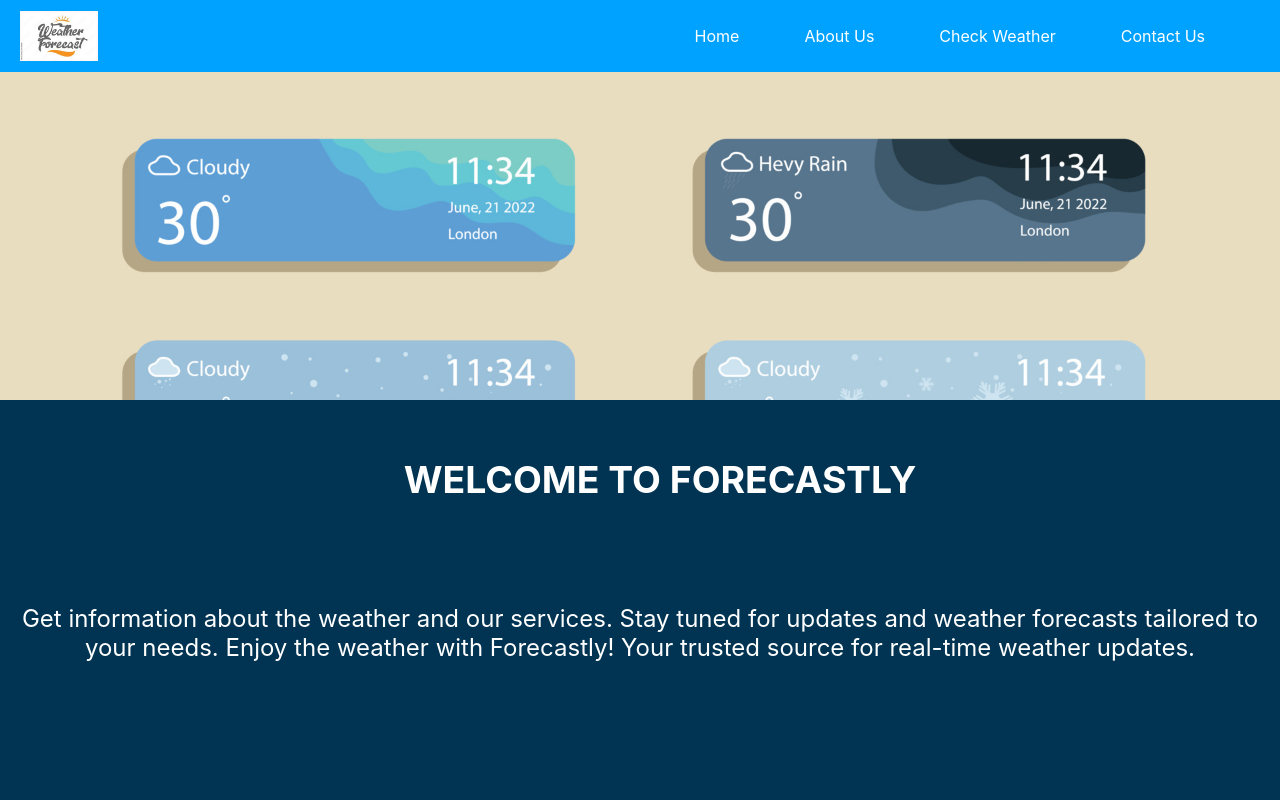
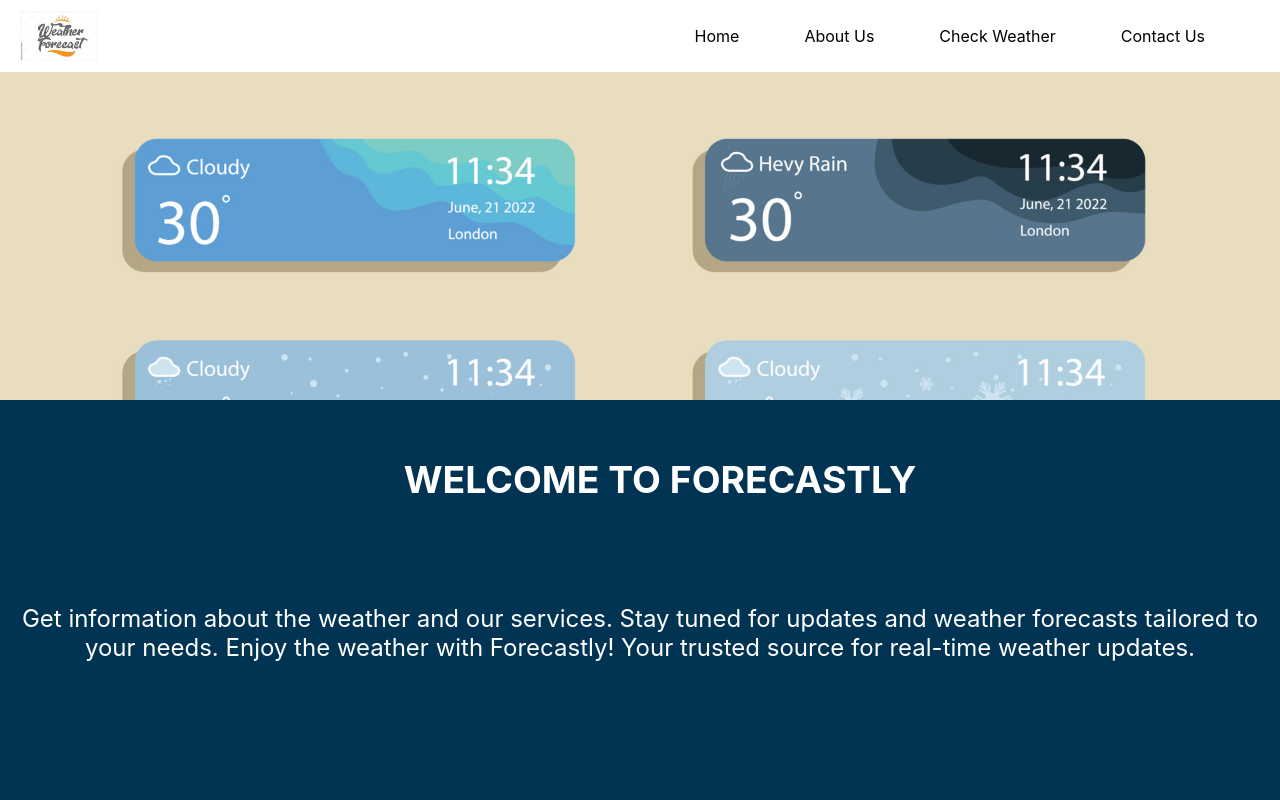
Before and after one commit to FredLenrie/forecastly-react, a React (Create React App) app: page / in a window 1280 px wide. Shown: the top 800 px of the page. Built offline with nearby package versions, Linux system fonts and the light colour scheme; grey boxes are pictures that could not be loaded.

Commit message:
change of navbar color and links color

```diff
--- a/src/components/Header.css
+++ b/src/components/Header.css
@@ -3,8 +3,8 @@
   justify-content: space-between;
   align-items: center;
   padding: 10px 20px;
-  background-color: #00a2ff;
-  color: white;
+  background-color: white;
+  color: black;
   position: fixed;
   width: 100%;
   top: 0;
@@ -21,7 +21,7 @@
 }
 
 .header-content nav ul li a {
-  color: white;
+  color: black;
 }
 
 /* Navigation Bar Styles */
@@ -30,7 +30,6 @@
   align-items: center;
   justify-content: space-between;
   padding: 0 40px; /* Added padding for margins on both sides */
-  background-color: #00a2ff;
 }
 
 .navbar .logo {
@@ -55,13 +54,13 @@
 }
 
 .navbar ul li a {
-  color: rgb(255, 255, 255);
+  color: white;
   text-decoration: none;
   padding: 10px 15px;
   transition: background-color 0.3s ease;
 }
 
 .navbar ul li a:hover {
-  background-color: #53767a;
+  background-color: #00a2ff;
   border-radius: 5px;
 }
```
